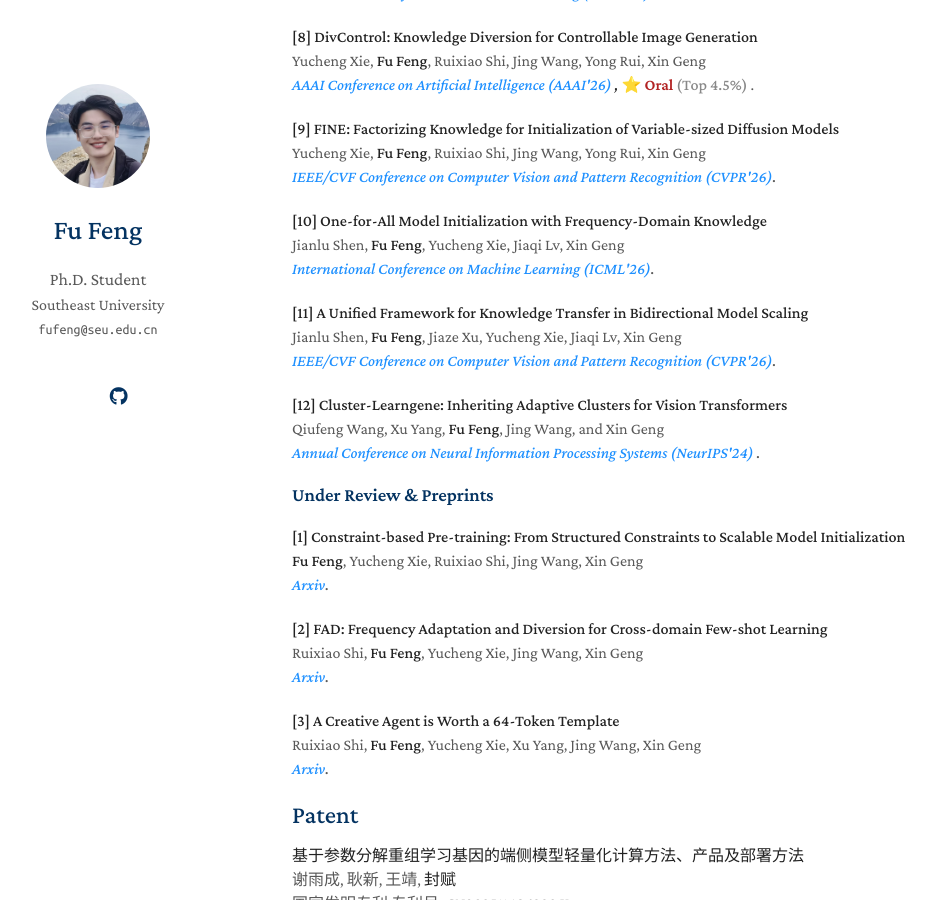
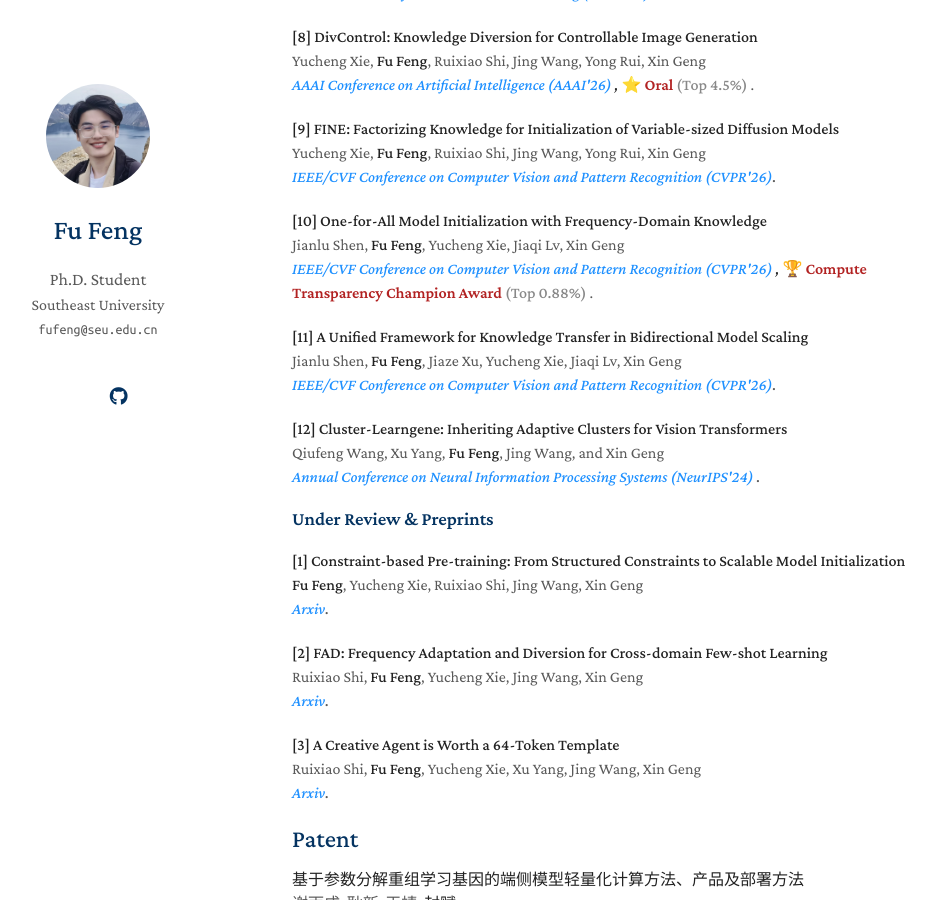
Before and after one commit to fu-feng/fu-feng.github.io, a Jekyll site: the page built from index.md, in a window 1280 px wide and 900 px high, scrolled down 1493 px. Shown: the whole window, without its empty margins (178-1113 px from the left). Built offline with Jekyll 4.4.1, drawn with Linux system fonts in a browser that asks for light colours; nearby versions of some CDN libraries; a style sheet for code colours, icons or effects is not loaded; our own code applies the rules of GitHub Pages for plain Markdown files.

Commit message:
Update index.md

```diff
--- a/index.md
+++ b/index.md
@@ -185,10 +185,15 @@ Yucheng Xie, <strong>Fu Feng</strong>, Ruixiao Shi, Jing Wang, Yong Rui, Xin Gen
 <br />
 Jianlu Shen, <strong>Fu Feng</strong>, Yucheng Xie, Jiaqi Lv, Xin Geng
 <br />
-<em><strong><i style="color:#1e90ff">International Conference on Machine Learning (ICML'26)</i></strong>.</em>
-<!-- <br />
-   [<a href="https://arxiv.org/abs/2409.19289">Web</a>]
-<br/> -->
+<em>
+<strong>
+<i style="color:#1e90ff">
+IEEE/CVF Conference on Computer Vision and Pattern Recognition (CVPR'26)
+</i>,
+<span style="font-style: normal; color:#b22222; font-weight:600;">🏆 Compute Transparency Champion Award</span>
+<span style="font-style: normal; color:#888888;">(Top 0.88%)</span>
+</strong>
+</em>.
 </p>
 </div>
 
```
